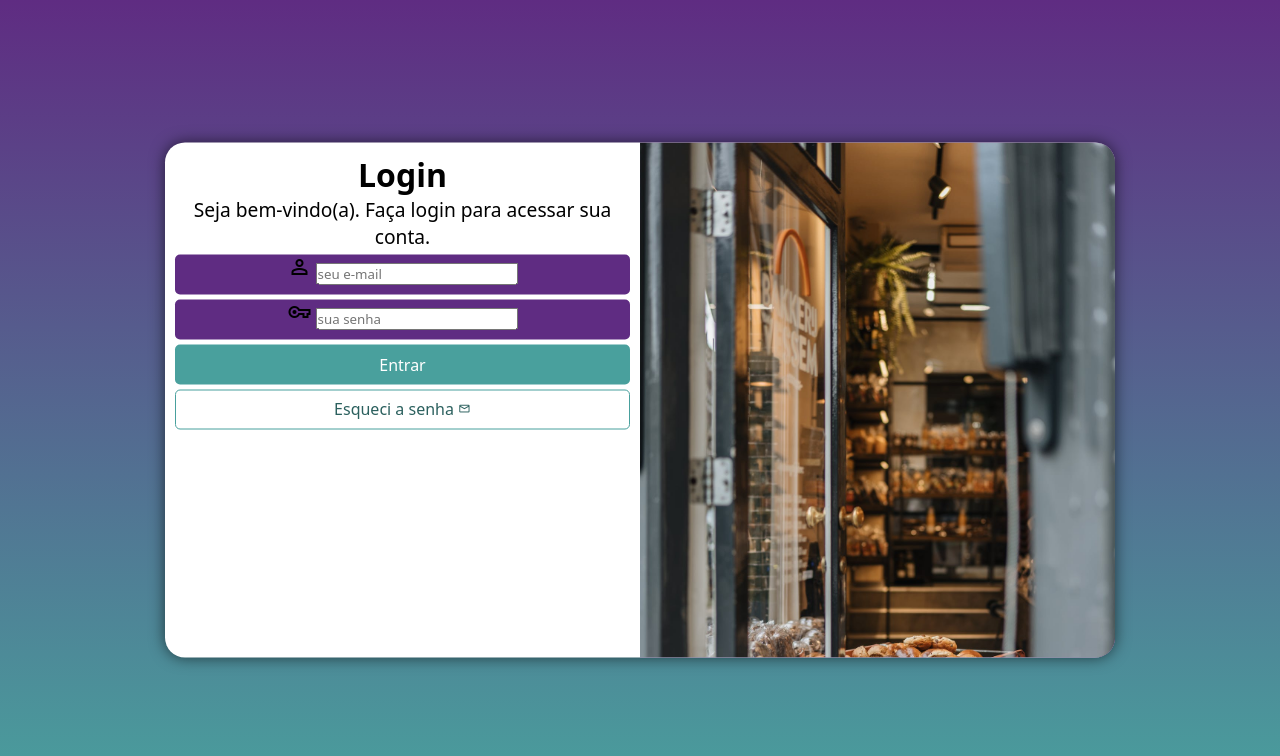
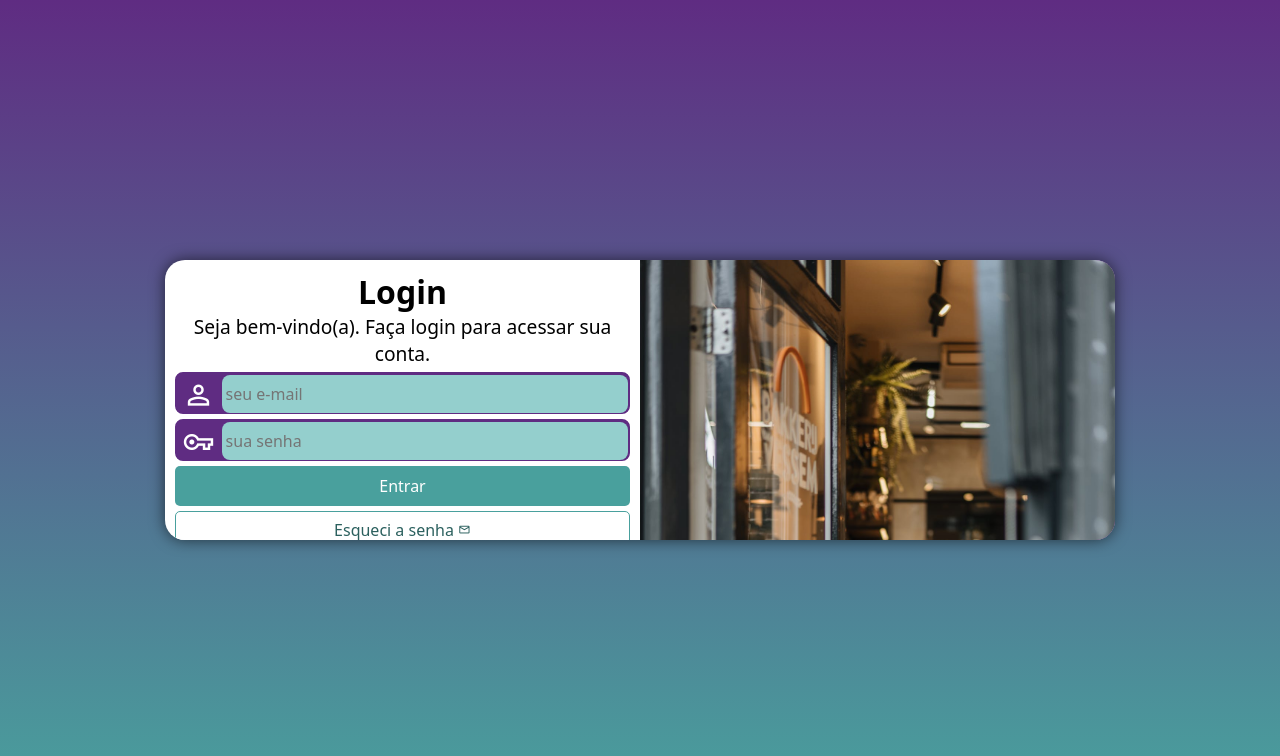
Before and after one commit to FariasEric/repoProjetoLogin, a plain HTML site: page index.html in a window 1280 px wide. Drawn offline with nearby package versions, Linux system fonts and the light colour scheme.

Commit message:
update estilos dos form

```diff
--- a/estilos/mediaQuery.css
+++ b/estilos/mediaQuery.css
@@ -7,6 +7,7 @@
 
   section#login {
     width: 80vw;
+    height: 260px;
   }
 
   section#login > div#imagem {
@@ -26,6 +27,7 @@
   }
   section#login {
     width: 950px;
+    height: 280px;
   }
   section#login > div#imagem {
     float: right;
--- a/estilos/style.css
+++ b/estilos/style.css
@@ -69,13 +69,37 @@ form > div.campo {
   background-color: #5f2c82;
   display: block;
   width: 100%;
-  height: 40px;
-  border-radius: 5px;
+  height: 42px;
+  border: 2px solid #5f2c82;
+  border-radius: 8px;
   margin: 5px 0px;
 }
 
 div.campo > label {
   display: none;
+}
+
+div.campo > span {
+  color: white;
+  /*background-color: black;*/
+  font-size: 2em;
+  width: 40px;
+  padding: 5px;
+}
+
+div.campo > input{
+  background-color: #94cfcd;
+  font-size: 1em;
+  width: calc(100% - 45px);
+  transform: translateY(-11px);
+  height: 100%;
+  border: 0px;
+  border-radius: 8px;
+  padding: 4px;
+}
+
+div.campo > input:focus-within {
+  background-color: white;
 }
 
 form > input[type=submit] {
```
